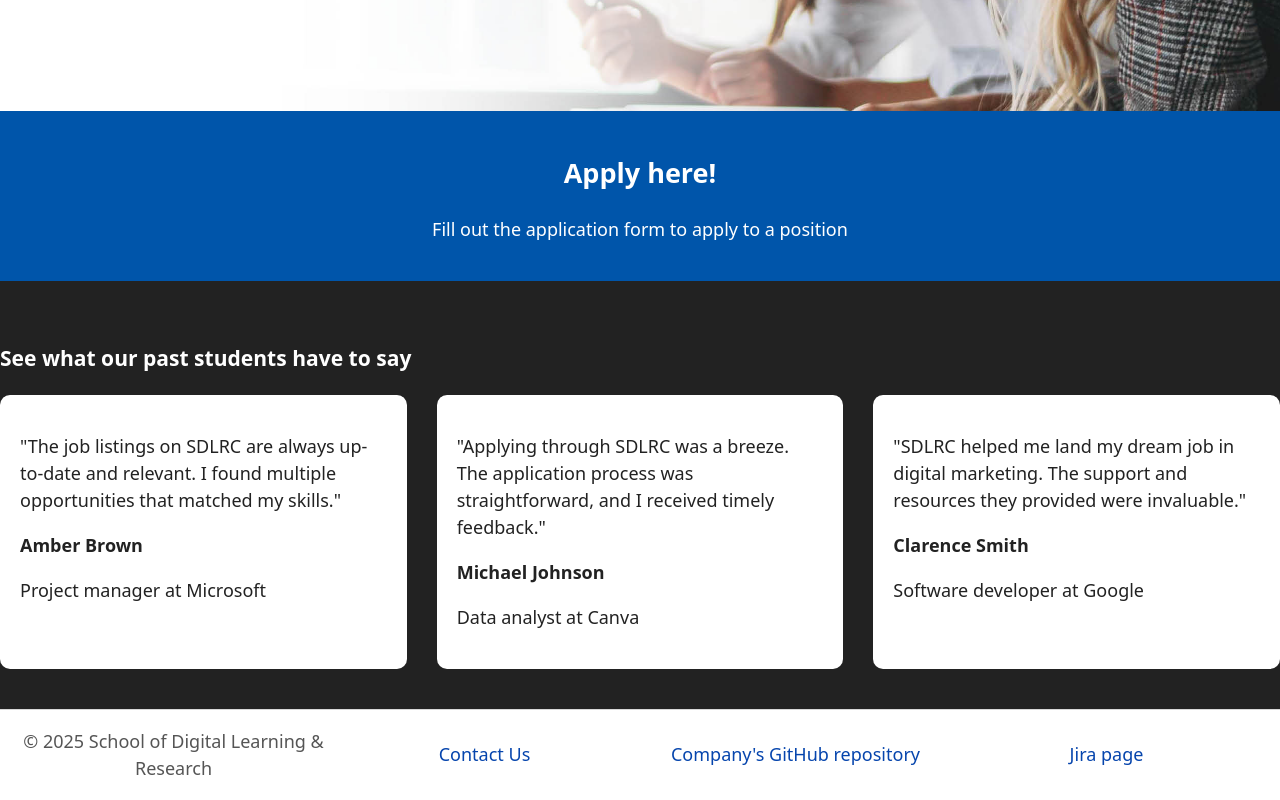
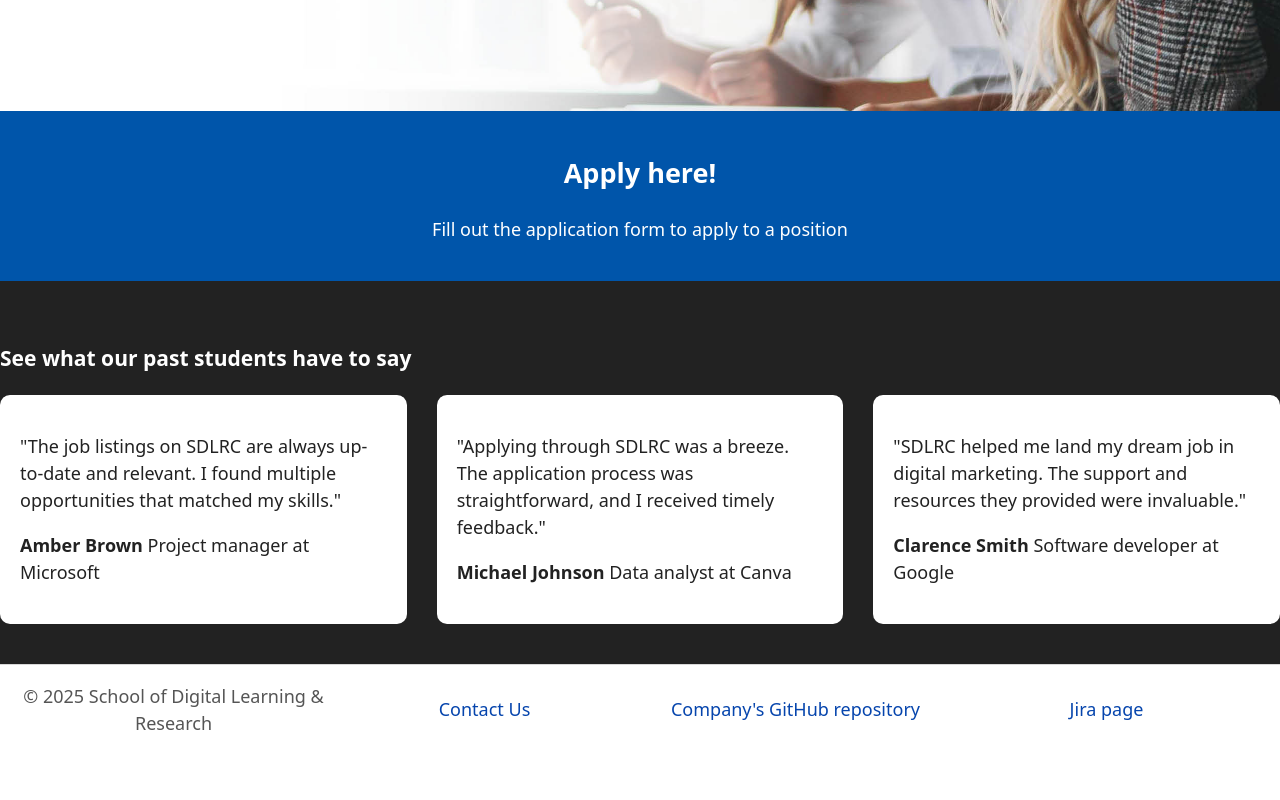
Before and after one commit to amywamy/COS10026_Group3, a plain HTML site: page html/index.html in a window 1280 px wide. Shown: the part 620-1420 px from the top of the page. After the commit the page ends 1375 px from the top, so only its background shows below. Drawn offline with Linux system fonts and the light colour scheme.

Commit message:
Update index.html

```diff
--- a/html/index.html
+++ b/html/index.html
@@ -79,19 +79,19 @@
                         <p class="testimonial_text">"The job listings on SDLRC are always up-to-date and relevant. I
                             found multiple opportunities that matched my skills."</p>
                         <p class="testimonial_author"> <strong>Amber Brown</strong>
-                        <p>Project manager at Microsoft</p>
+                           Project manager at Microsoft</p>
                     </div>
                     <div class="card">
                         <p class="testimonial_text">"Applying through SDLRC was a breeze. The application process was
                             straightforward, and I received timely feedback."</p>
                         <p class="testimonial_author"> <strong>Michael Johnson</strong>
-                        <p>Data analyst at Canva</p>
+                           Data analyst at Canva</p>
                     </div>
                     <div class="card">
                         <p class="testimonial_text">"SDLRC helped me land my dream job in digital marketing. The support
                             and resources they provided were invaluable."</p>
                         <p class="testimonial_author"> <strong>Clarence Smith</strong>
-                        <p>Software developer at Google</p>
+                           Software developer at Google</p>
                     </div>
                 </div>
             </div>
```
